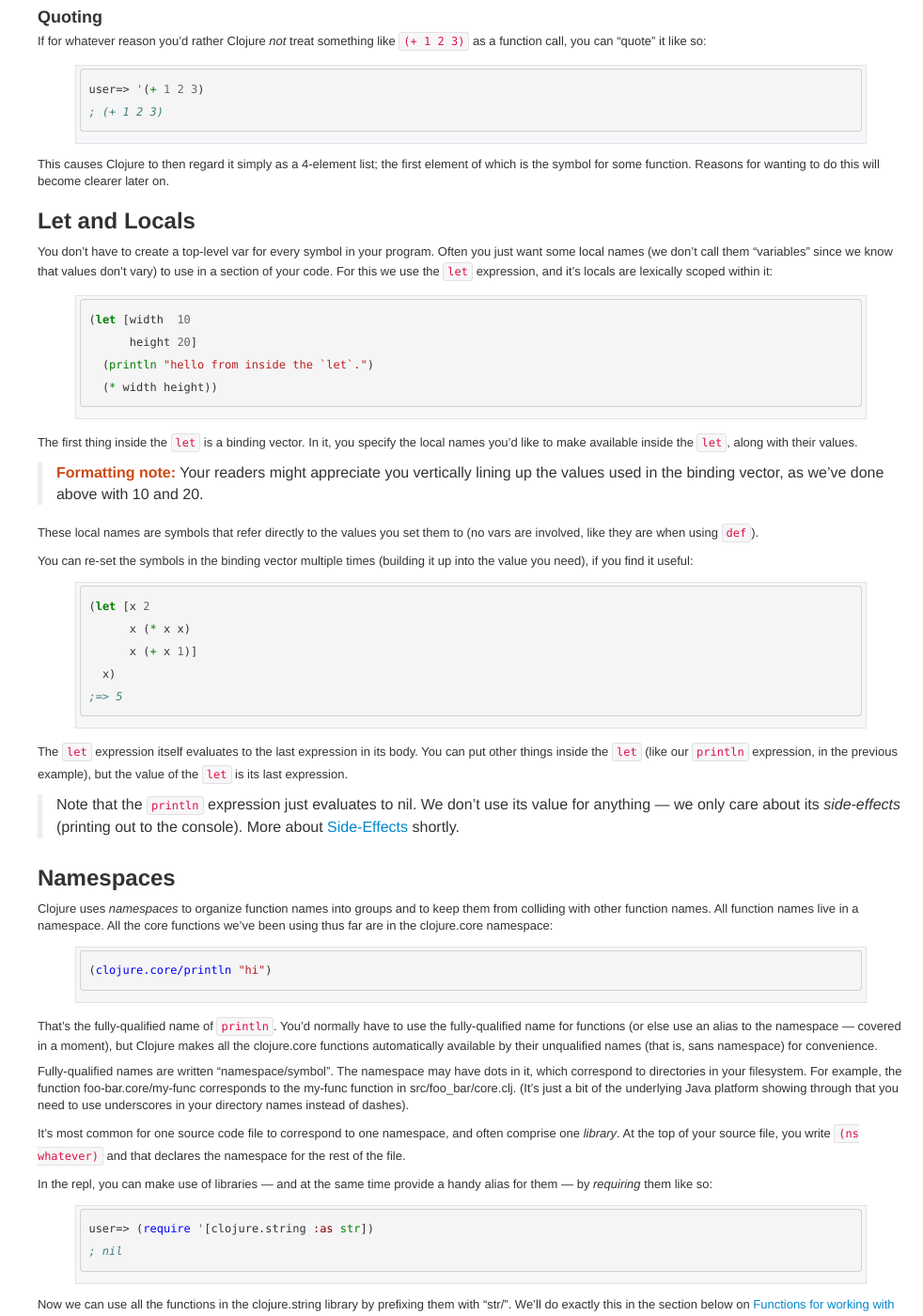
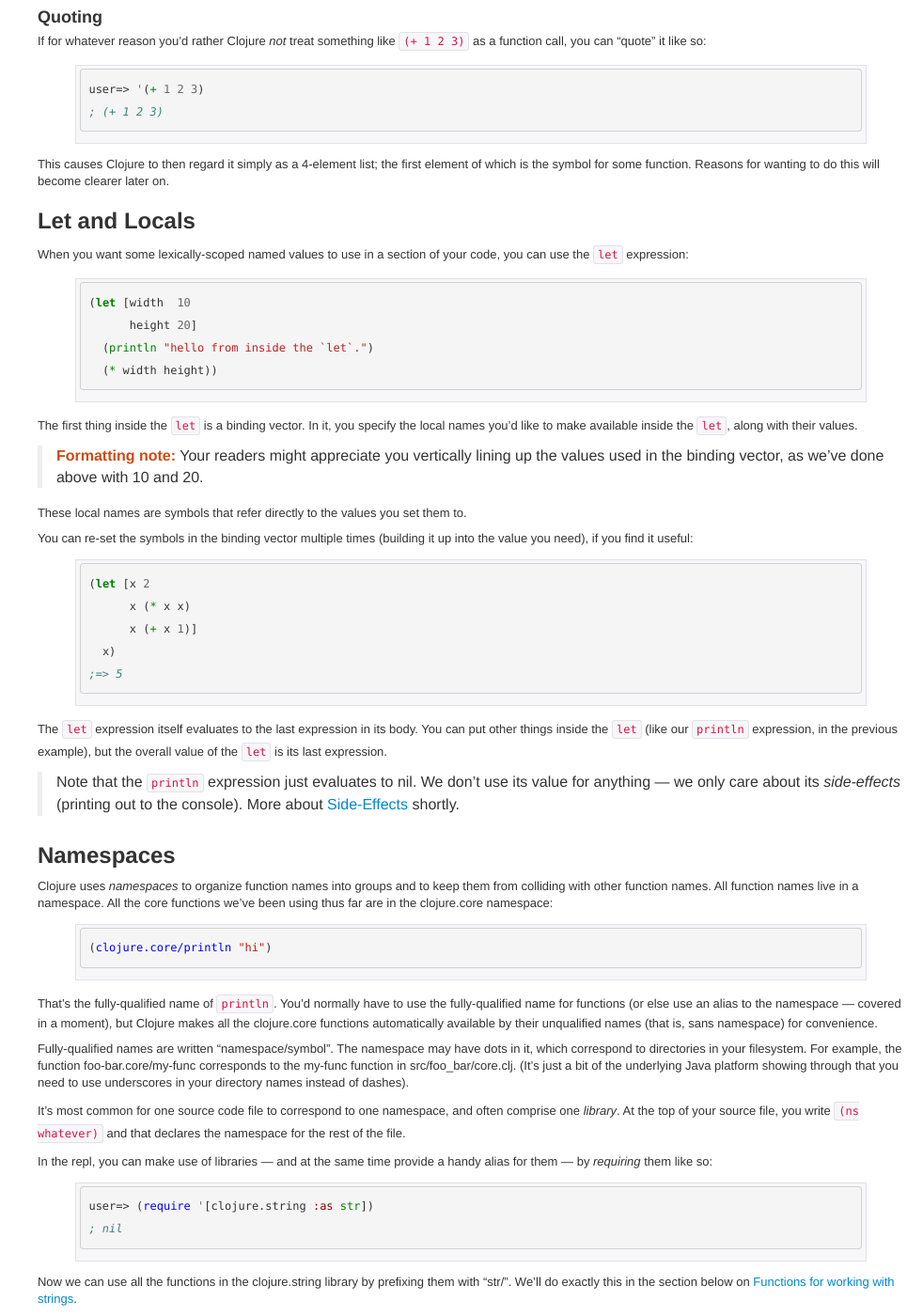
Before and after one commit to clojuredocs/guides, a Jekyll site: the page built from articles/tutorials/introduction.md, in a window 1280 px wide and 1400 px high, scrolled down 4568 px. Shown: the whole window at 94% size, without its empty margins (298-1280 px from the left). Built offline with Jekyll 4.4.1, drawn with Linux system fonts in a browser that asks for light colours; some web fonts are replaced; Markdown is read by kramdown in place of the engine named in the settings; some of the changed text lies outside the part shown.

Commit message:
a bit of fix-up after the "let and locals" move

```diff
--- a/articles/tutorials/introduction.md
+++ b/articles/tutorials/introduction.md
@@ -180,6 +180,7 @@ will become clearer later on when we briefly mention
 > Types](#reference-types) section.
 
 
+
 ## Data Structures
 
 Clojure comes out of the box with nice literal syntax for the various
@@ -352,11 +353,8 @@ for wanting to do this will become clearer later on.
 
 ## Let and Locals
 
-You don't have to create a top-level var for every symbol in your
-program.  Often you just want some local names (we don't call them
-"variables" since we know that values don't vary) to use in a section
-of your code. For this we use the `let` expression, and it's locals
-are lexically scoped within it:
+When you want some lexically-scoped named values to use in a section
+of your code, you can use the `let` expression:
 
 {% highlight clojure %}
 (let [width  10
@@ -374,7 +372,7 @@ along with their values.
 > above with 10 and 20.
 
 These local names are symbols that refer directly to the values you
-set them to (no vars are involved, like they are when using `def`).
+set them to.
 
 You can re-set the symbols in the binding vector multiple times
 (building it up into the value you need), if you find it useful:
@@ -389,8 +387,8 @@ You can re-set the symbols in the binding vector multiple times
 
 The `let` expression itself evaluates to the last expression in its
 body.  You can put other things inside the `let` (like our `println`
-expression, in the previous example), but the value of the `let` is
-its last expression.
+expression, in the previous example), but the overall value of the
+`let` is its last expression.
 
 > Note that the `println` expression just evaluates to nil. We don't
 > use its value for anything --- we only care about its *side-effects*
@@ -854,9 +852,11 @@ refers to the value 42.
 
     the-answer (a symbol)  →  a var  →  42 (a value)
 
-When you type in "`the-answer`", Clojure automatically looks up the
-var, then from there finds and returns the value 42.
-
+When Clojure sees "`the-answer`", it automatically looks up the var,
+then from there finds and returns the value 42.
+
+Recall that locals (discussed earlier) don't involve vars at all:
+those symbols refer directly to their values.
 
 
 
```
